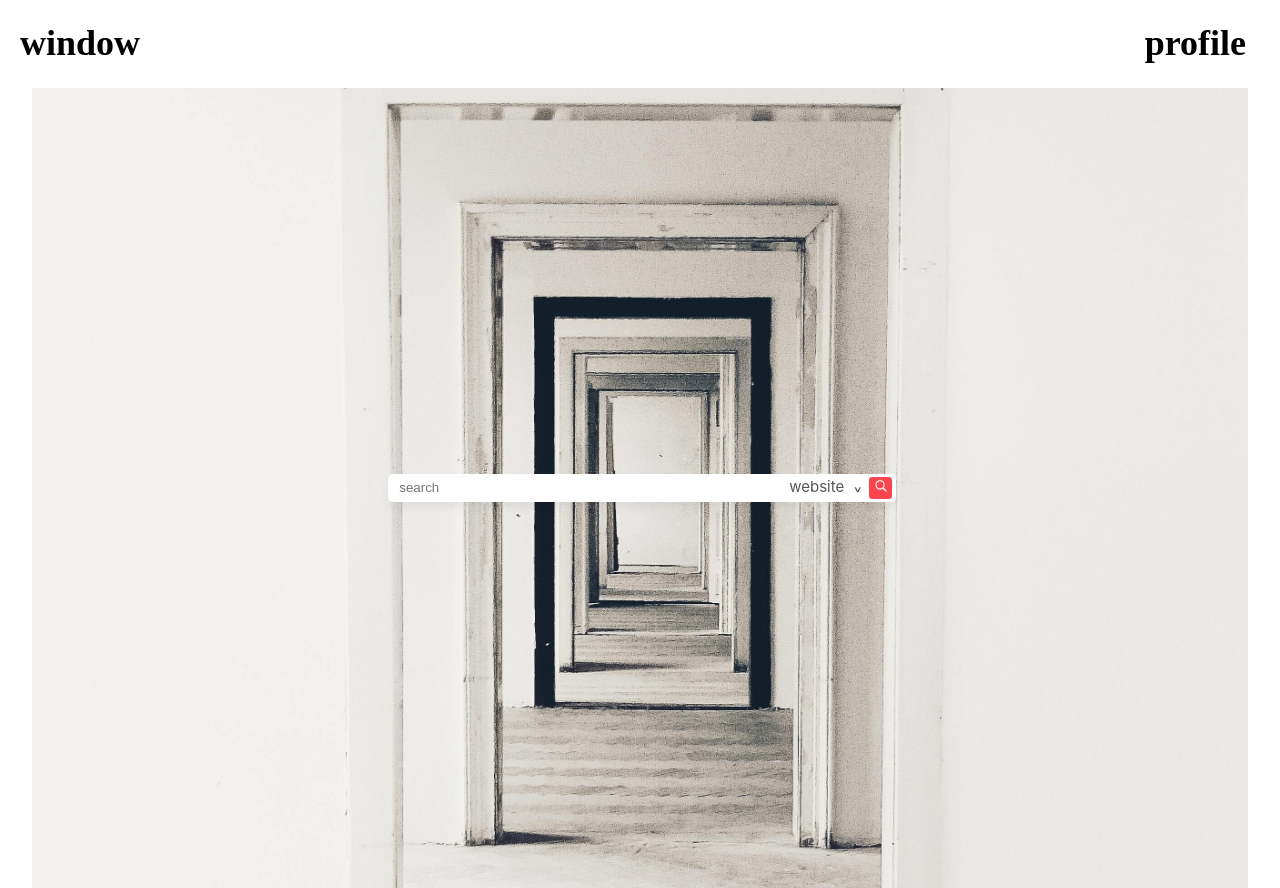
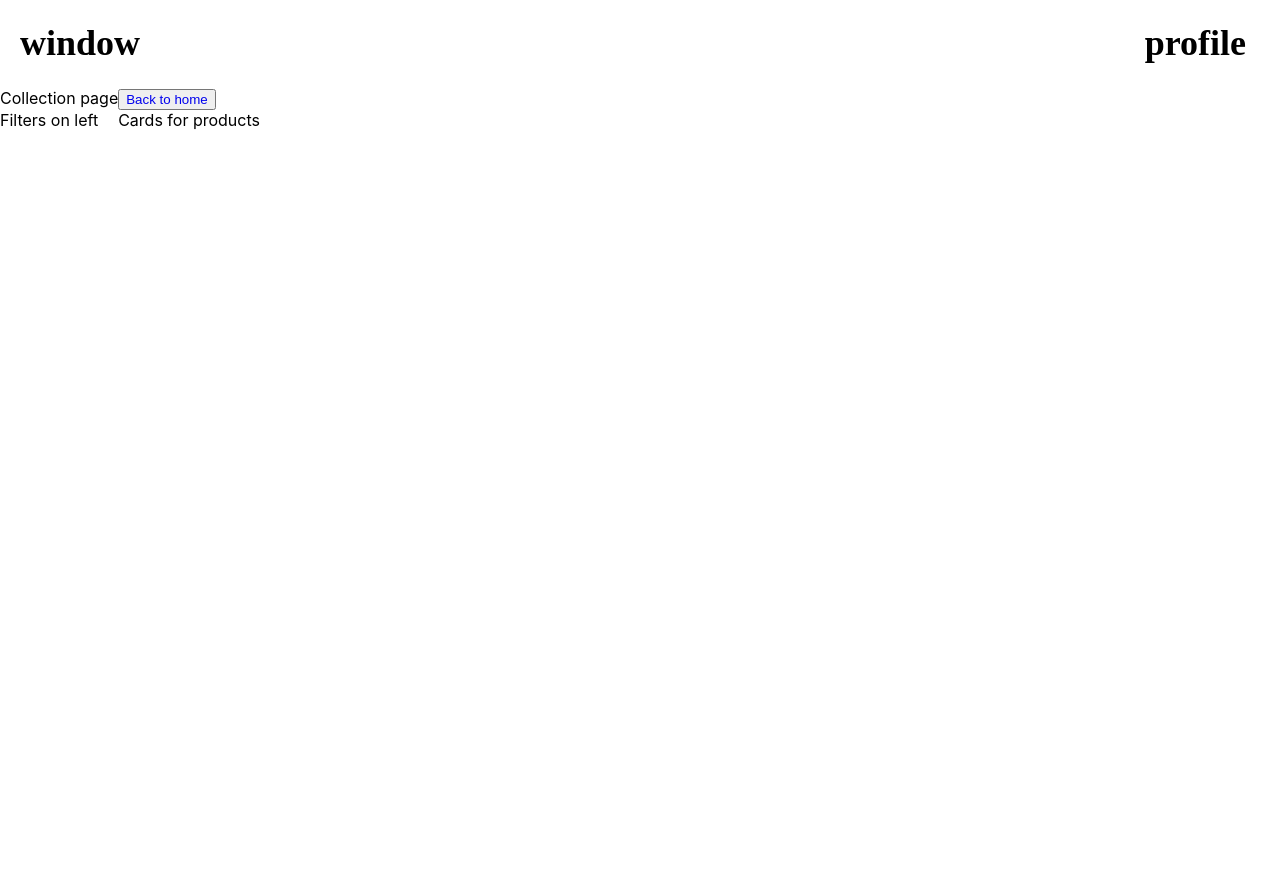
Before and after one commit to akshaywindow/window-fe, a React (Create React App) app: page /collection in a window 1280 px wide. After the commit the page ends 800 px from the top, so only its background shows below. Built offline with nearby package versions, Linux system fonts and the light colour scheme.

Commit message:
progress

```diff
--- a/src/App.js
+++ b/src/App.js
@@ -1,12 +1,12 @@
 import './App.css';
 import Nav from './Nav';
-import Search from './Search';
+import WebRoutes from './WebRoutes';
 
 function App() {
   return (
     <div>
       <Nav />
-      <Search />
+      <WebRoutes />
     </div>
   );
 }
--- /dev/null
+++ b/src/Collection.js
@@ -0,0 +1,25 @@
+import React, { useState } from 'react';
+
+const Collection = () => {
+  const [websites, setWebsites] = useState([]);
+  const [category, setCategories] = useState([]);
+  const [size, setSizes] = useState([]);
+  const [color, setColor] = useState([]);
+  const [neckline, setNeckline] = useState([]);
+  const [length, setLength] = useState([]);
+
+  return (
+    <div className="collection">
+      Collection page
+      <button><a href="/">Back to home</a></button>
+      <div className="collection">
+        <div style={{ display: 'flex' }}>
+          <div>Filters on left</div>
+          <div style={{ marginLeft: '20px' }}>Cards for products</div>
+        </div>
+      </div>
+    </div>
+  );
+}
+
+export default Collection;
--- a/src/Search.js
+++ b/src/Search.js
@@ -116,6 +116,9 @@ function Search() {
           { openBool ? openList() : null }
         </div> : null }
       </form>
+      <div style={{ padding: '10px', backgroundColor: 'white', color: 'green'}}>
+        **TESTING** <br/> Lets go to <a href='/collection'>Search Collection</a>
+      </div>
     </div>
   );
 }
--- /dev/null
+++ b/src/WebRoutes.js
@@ -0,0 +1,15 @@
+import './App.css';
+import Search from './Search';
+import { Routes, Route } from 'react-router-dom';
+import Collection from './Collection';
+
+function WebRoutes() {
+  return (
+    <Routes>
+      <Route path="/" element={ <Search /> } />
+      <Route path="/collection" element={ <Collection /> } />
+    </Routes>
+  );
+}
+
+export default WebRoutes;
--- a/src/index.js
+++ b/src/index.js
@@ -2,10 +2,11 @@ import React from 'react';
 import ReactDOM from 'react-dom';
 import './index.css';
 import App from './App';
+import { BrowserRouter } from "react-router-dom";
 
 ReactDOM.render(
-  <React.StrictMode>
+  <BrowserRouter>
     <App />
-  </React.StrictMode>,
+  </BrowserRouter>,
   document.getElementById('root')
 );
```
Also changed, not shown: src/images/icons8-circled-user-female-skin-type-4-80.png (deleted), src/images/plusCircle.svg (deleted).
